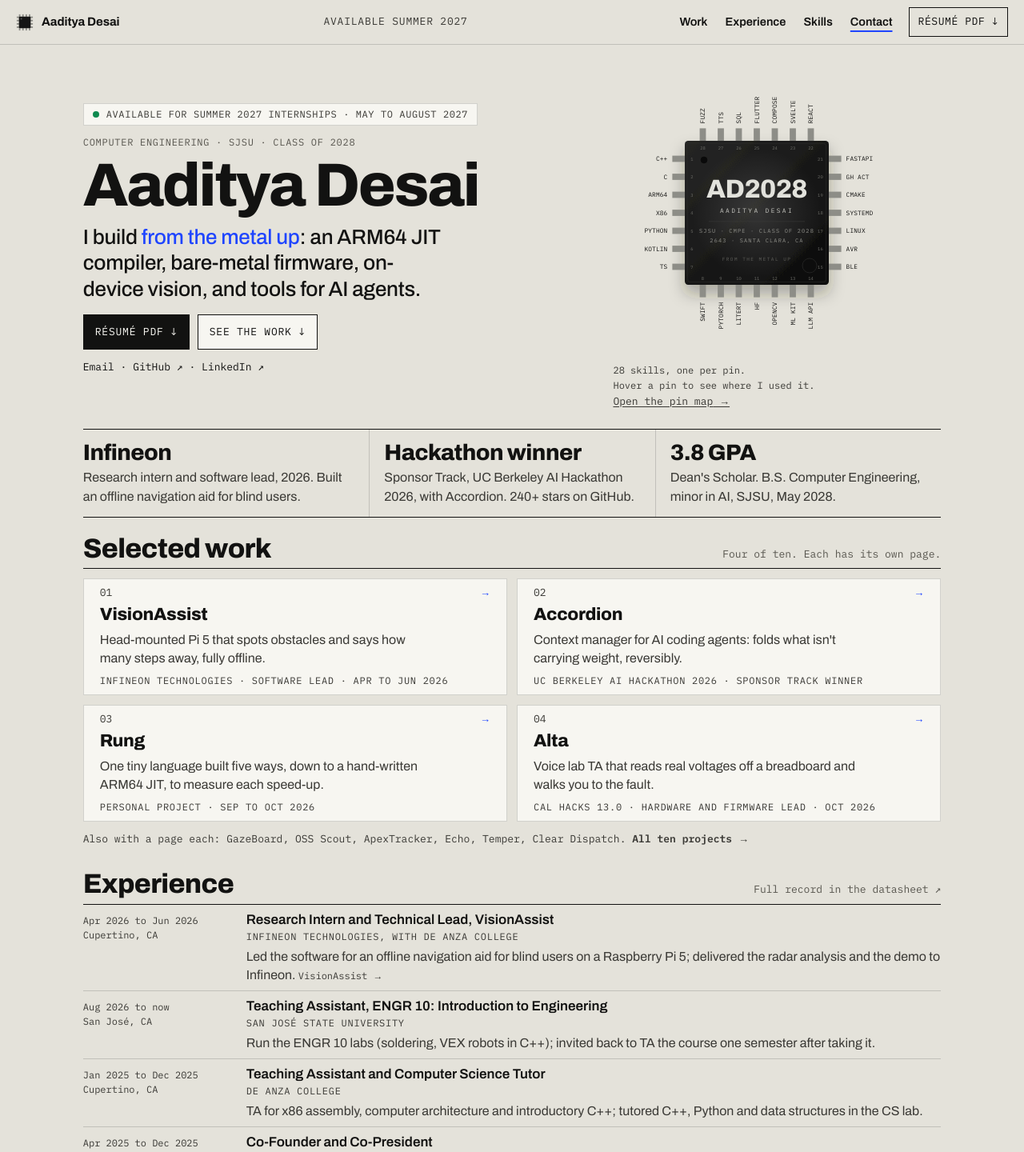
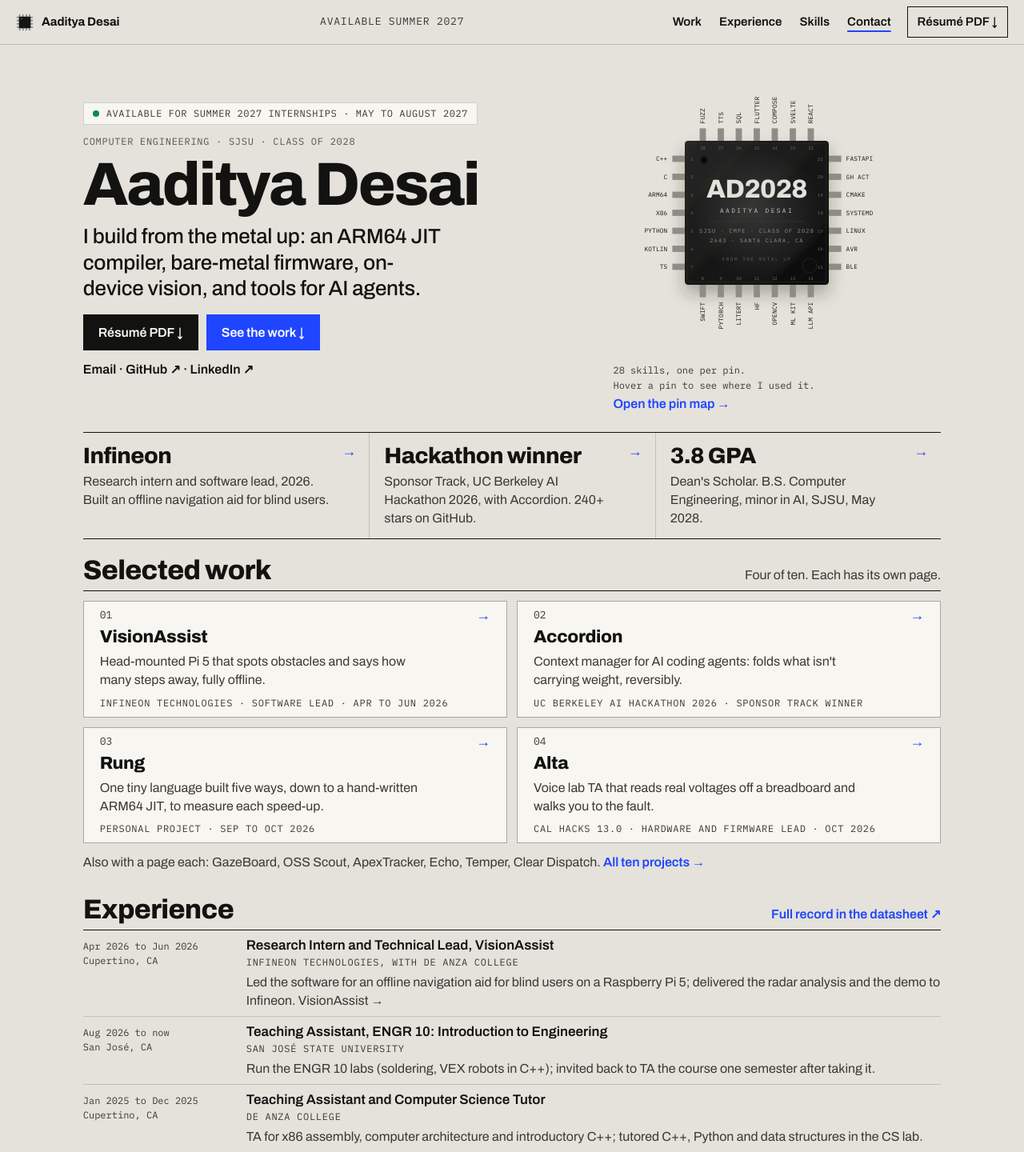
Before and after one commit to aadityad12/aadityad.dev, a Next.js app: page / in a window 1280 px wide. Shown: the top 1440 px of the page at 80% size. Built offline with nearby package versions, Linux system fonts and the light colour scheme.

Commit message:
13 Voice: actions in sans, accent for clickable things, cards that look clickable
Co-authored-by: factory-droid[bot] <138933559+factory-droid[bot]@users.noreply.github.com>

```diff
--- a/app/components/brief/Experience.tsx
+++ b/app/components/brief/Experience.tsx
@@ -6,7 +6,7 @@ export default function Experience() {
     <section id="experience" className="brief-xp" aria-labelledby="experience-h">
       <header className="pi-head">
         <h2 id="experience-h">Experience</h2>
-        <p><Link href="/datasheet/#revisions">Full record in the datasheet ↗</Link></p>
+        <p><Link className="cta" href="/datasheet/#revisions">Full record in the datasheet ↗</Link></p>
       </header>
       <ol className="xp">
         {EXPERIENCE.map((job) => (
--- a/app/components/brief/Hero.tsx
+++ b/app/components/brief/Hero.tsx
@@ -1,20 +1,6 @@
 import { BRIEF, EMAIL, GITHUB, LINKEDIN, RESUME } from "../../content";
 import Chip from "../Chip";
 import HeroChip from "./HeroChip";
-
-const EM = "from the metal up";
-
-function Lead({ text }: { text: string }) {
-  const i = text.indexOf(EM);
-  if (i < 0) return <>{text}</>;
-  return (
-    <>
-      {text.slice(0, i)}
-      <em>{EM}</em>
-      {text.slice(i + EM.length)}
-    </>
-  );
-}
 
 export default function Hero() {
   return (
@@ -25,12 +11,10 @@ export default function Hero() {
         </p>
         <p className="brief-eyebrow">{BRIEF.eyebrow}</p>
         <h1 id="brief-name">Aaditya Desai</h1>
-        <p className="brief-lead">
-          <Lead text={BRIEF.lead} />
-        </p>
+        <p className="brief-lead">{BRIEF.lead}</p>
         <div className="actions">
           <a className="button primary" href={RESUME}>Résumé PDF ↓</a>
-          <a className="button" href="#work">See the work ↓</a>
+          <a className="button accent" href="#work">See the work ↓</a>
           <span className="actions-links">
             <a href={`mailto:${EMAIL}`}>Email</a> ·{" "}
             <a href={GITHUB} target="_blank" rel="noreferrer">GitHub ↗</a> ·{" "}
@@ -43,7 +27,7 @@ export default function Hero() {
         <p className="brief-cap">
           {BRIEF.chip.line}
           <span className="brief-cap-hover">{BRIEF.chip.hover}</span>
-          <a href="/skills/" data-skills>{BRIEF.chip.action} →</a>
+          <a className="cta" href="/skills/" data-skills>{BRIEF.chip.action} →</a>
         </p>
       </div>
       <a className="brief-chipcard" href="/skills/" data-skills>
--- a/app/components/brief/Work.tsx
+++ b/app/components/brief/Work.tsx
@@ -37,7 +37,7 @@ export default function Work() {
             {i > 0 && ", "}<a href={`/work/${note.id}/`}>{note.title}</a>
           </Fragment>
         ))}.{" "}
-        <Link className="wk-all" href="/work/" prefetch={false}>All ten projects →</Link>
+        <Link className="cta" href="/work/" prefetch={false}>All ten projects →</Link>
       </p>
     </section>
   );
--- a/app/globals.css
+++ b/app/globals.css
@@ -10,6 +10,7 @@
   --muted: #706e66;
   --hair: rgba(18, 18, 17, 0.16);
   --hair-2: rgba(18, 18, 17, 0.07);
+  --hair-strong: rgba(18, 18, 17, 0.34); /* resting border of a clickable card */
   --accent: #1f45ff;
   --accent-ink: #1233d9;
   --accent-wash: rgba(31, 69, 255, 0.09);
@@ -80,13 +81,13 @@ a:hover { color: var(--accent-ink); }
 .mast-crumb b { color: var(--ink); font-weight: 600; }
 .mast-end { grid-column: 3; display: flex; align-items: center; gap: 4px; font-family: var(--mono); font-size: 11.5px; text-transform: uppercase; letter-spacing: 0.05em; }
 .mast-nav { display: flex; align-items: center; gap: 2px; }
-.mast-nav a { font-family: var(--sans); font-size: 14.5px; font-weight: 600; text-transform: none; letter-spacing: 0; text-decoration: none; padding: 8px 10px; white-space: nowrap; }
+.mast-nav a { font-family: var(--sans); font-size: 15px; font-weight: 600; text-transform: none; letter-spacing: 0; text-decoration: none; padding: 8px 10px; white-space: nowrap; }
 .mast-nav a:hover { background: var(--ink); color: var(--paper); }
 .mast-nav a[aria-current] { text-decoration: underline; text-decoration-color: var(--accent); text-decoration-thickness: 2px; text-underline-offset: 6px; }
-.mast .pdf { font-size: 13px; border: 1px solid var(--ink); padding: 7px 11px; margin-left: 6px; text-decoration: none; white-space: nowrap; }
+.mast .pdf { font-family: var(--sans); font-size: 15px; font-weight: 600; text-transform: none; letter-spacing: 0; border: 1px solid var(--ink); padding: 7px 12px; margin-left: 6px; text-decoration: none; white-space: nowrap; }
 .mast .pdf:hover { background: var(--accent); border-color: var(--accent); color: #fff; }
 .mast-menu { display: none; position: relative; }
-.mast-menu summary { font-family: var(--sans); font-size: 14px; font-weight: 600; text-transform: none; letter-spacing: 0; white-space: nowrap; list-style: none; cursor: pointer; border: 1px solid var(--hair); padding: 6px 10px; user-select: none; }
+.mast-menu summary { font-family: var(--sans); font-size: 15px; font-weight: 600; text-transform: none; letter-spacing: 0; white-space: nowrap; list-style: none; cursor: pointer; border: 1px solid var(--hair); padding: 6px 10px; user-select: none; }
 .mast-menu summary::-webkit-details-marker { display: none; }
 .mast-menu summary::after { content: " +"; }
 .mast-menu[open] summary::after { content: " \2212"; }
@@ -170,12 +171,17 @@ a:hover { color: var(--accent-ink); }
 .actions { display: flex; flex-wrap: wrap; gap: 10px; margin-top: 28px; }
 .button {
   display: inline-flex; align-items: center; gap: 8px; text-decoration: none;
-  font-family: var(--mono); font-size: 12px; text-transform: uppercase; letter-spacing: 0.06em;
-  padding: 11px 14px; border: 1px solid var(--ink); background: var(--paper); transition: background 0.15s, color 0.15s;
+  font-family: var(--sans); font-size: 16px; font-weight: 600; line-height: 1.2; letter-spacing: -0.005em;
+  padding: 12px 18px; border: 1px solid var(--ink); background: var(--paper); color: var(--ink);
+  transition: background 0.15s, color 0.15s, border-color 0.15s;
 }
 .button:hover { background: var(--ink); color: var(--paper); }
 .button.primary { background: var(--ink); color: var(--paper); }
 .button.primary:hover { background: var(--accent); border-color: var(--accent); color: #fff; }
+.button.accent { background: var(--accent); border-color: var(--accent); color: #fff; }
+.button.accent:hover { background: var(--accent-ink); border-color: var(--accent-ink); }
+.cta { font-family: var(--sans); font-size: 16px; font-weight: 600; letter-spacing: -0.005em; color: var(--accent); text-decoration: none; white-space: nowrap; }
+.cta:hover, .cta:focus-visible { color: var(--accent-ink); text-decoration: underline; text-decoration-thickness: 2px; text-underline-offset: 4px; }
 
 .front { display: grid; grid-template-columns: 1.15fr 0.85fr 1.2fr; gap: 0; margin-top: clamp(30px, 4vw, 54px); border-top: 2px solid var(--ink); }
 .front > div { padding: 14px 22px 4px 0; }
@@ -449,15 +455,14 @@ main.brief .avail i { flex: none; width: 8px; height: 8px; border-radius: 50%; b
 main.brief .brief-eyebrow { margin: 0 0 12px; font-family: var(--mono); font-size: 12px; letter-spacing: 0.06em; text-transform: uppercase; color: #58564f; }
 main.brief h1 { margin: 0; font-weight: 800; font-stretch: 112%; font-size: clamp(44px, 7vw, 76px); line-height: 0.95; letter-spacing: -0.03em; }
 main.brief .brief-lead { margin: 20px 0 0; font-size: clamp(21px, 2.1vw, 26px); line-height: 1.25; font-weight: 500; letter-spacing: -0.01em; max-width: 30ch; }
-main.brief .brief-lead em { font-style: normal; color: var(--accent); }
 main.brief .actions { margin-top: 24px; }
-main.brief .actions .button { font-size: 13px; }
-main.brief .actions-links { flex-basis: 100%; margin-top: 2px; font-family: var(--mono); font-size: 13px; line-height: 1.5; }
+main.brief .actions-links { flex-basis: 100%; margin-top: 2px; font-family: var(--sans); font-size: 16px; font-weight: 600; line-height: 1.5; }
+main.brief .actions-links a { text-decoration: none; }
+main.brief .actions-links a:hover { text-decoration: underline; }
 
 main.brief .brief-chip { min-width: 0; }
 main.brief .brief-chip .chip-wrap { max-width: 520px; }
 main.brief .brief-cap { display: flex; flex-direction: column; gap: 6px; margin: 8px auto 0; max-width: 520px; font-family: var(--mono); font-size: 12px; line-height: 1.45; color: var(--ink-2); }
-main.brief .brief-cap a { align-self: start; color: var(--ink-2); font-size: 13px; text-decoration: underline; text-underline-offset: 2px; }
 main.brief .brief-chip .chip-tip { font-size: 16px; }
 main.brief .brief-chip .chip-tip .t, main.brief .brief-chip .chip-tip .u { font-size: 12px; }
 main.brief .brief-chipcard { display: none; align-items: center; grid-template-columns: 120px minmax(0, 1fr); gap: 12px; padding: 12px; border: 1px solid var(--hair); background: var(--paper); color: var(--ink); text-decoration: none; }
@@ -479,6 +484,9 @@ main.brief .facts li + li { border-left: 1px solid var(--hair); }
 main.brief .facts a { display: block; height: 100%; padding: 14px 20px 14px 18px; text-decoration: none; }
 main.brief .facts li:first-child a { padding-left: 0; }
 main.brief .facts a:hover { background: var(--paper); color: inherit; }
+main.brief .facts a { position: relative; padding-right: 44px; }
+main.brief .facts a::after { content: "→"; position: absolute; right: 16px; top: 14px; font-family: var(--mono); font-size: 18px; line-height: 1; color: var(--accent); transition: transform 0.15s; }
+main.brief .facts a:hover::after, main.brief .facts a:focus-visible::after { transform: translateX(4px); }
 main.brief .facts b { display: block; font-size: clamp(22px, 2.2vw, 28px); font-weight: 800; font-stretch: 112%; letter-spacing: -0.02em; line-height: 1.1; }
 main.brief .facts span { display: block; margin-top: 4px; font-size: 16px; line-height: 1.45; color: var(--ink-2); }
 
@@ -487,7 +495,7 @@ main.brief .facts span { display: block; margin-top: 4px; font-size: 16px; line-
   main.brief .brief-chip .chip-wrap, main.brief .brief-cap { max-width: 320px; }
   main.brief .facts { grid-template-columns: minmax(0, 1fr); }
   main.brief .facts li + li { border-left: 0; border-top: 1px solid var(--hair); }
-  main.brief .facts a { padding: 14px 0; }
+  main.brief .facts a { padding: 14px 44px 14px 0; }
 }
 @media (max-width: 767px) {
   main.brief .brief-cap-hover { display: none; }
@@ -501,23 +509,26 @@ main.brief .facts span { display: block; margin-top: 4px; font-size: 16px; line-
 main.brief .brief-work { margin-top: clamp(28px, 4vw, 48px); }
 main.brief .pi-head { display: flex; flex-wrap: wrap; align-items: baseline; justify-content: space-between; gap: 6px 24px; padding-bottom: 10px; border-bottom: 1px solid var(--ink); }
 main.brief .pi-head h2 { margin: 0; font-size: clamp(26px, 3vw, 34px); font-weight: 800; font-stretch: 112%; letter-spacing: -0.02em; line-height: 1.1; }
-main.brief .pi-head p { margin: 0; font-family: var(--mono); font-size: 13px; line-height: 1.45; color: #58564f; }
+main.brief .pi-head p { margin: 0; font-family: var(--sans); font-size: 16px; line-height: 1.45; color: var(--ink-2); }
 main.brief .wk { display: grid; grid-template-columns: repeat(2, minmax(0, 1fr)); gap: 16px; list-style: none; margin: 16px 0 0; padding: 0; }
-main.brief .wk-card { display: block; position: relative; height: 100%; padding: 18px 20px; border: 1px solid var(--hair); background: var(--paper); color: var(--ink); text-decoration: none; }
+main.brief .wk-card { display: block; position: relative; height: 100%; padding: 18px 20px; border: 1px solid var(--hair-strong); background: var(--paper); color: var(--ink); text-decoration: none; }
 main.brief .wk-card:hover, main.brief .wk-card:focus-visible { border-color: var(--ink); }
+main.brief .wk-card:hover h3, main.brief .wk-card:focus-visible h3 { text-decoration: underline; text-decoration-color: var(--accent); text-decoration-thickness: 2px; text-underline-offset: 4px; }
 main.brief .wk-n, main.brief .wk-a { font-family: var(--mono); font-size: 13px; line-height: 1.4; }
 main.brief .wk-n { display: block; margin-bottom: 10px; color: var(--ink-2); }
 main.brief .wk-a { position: absolute; top: 18px; right: 20px; color: var(--accent); transition: transform 0.15s; }
+main.brief .wk-a { font-size: 18px; line-height: 1; }
 main.brief .wk-card:hover .wk-a, main.brief .wk-card:focus-visible .wk-a { transform: translateX(4px); }
 main.brief .wk-card h3 { margin: 0; font-size: 22px; font-weight: 800; font-stretch: 112%; letter-spacing: -0.015em; line-height: 1.15; }
 main.brief .wk-card p { margin: 10px 0 0; max-width: 44ch; font-size: 16px; color: var(--ink-2); line-height: 1.45; }
 main.brief .wk-card small { display: block; margin-top: 12px; font-family: var(--mono); font-size: 12px; color: var(--ink-2); line-height: 1.5; text-transform: uppercase; letter-spacing: 0.06em; }
-main.brief .wk-more { margin: 16px 0 0; font-family: var(--mono); font-size: 13px; color: var(--ink-2); line-height: 1.5; }
-main.brief .wk-all { font-weight: 600; }
+main.brief .wk-more { margin: 16px 0 0; font-family: var(--sans); font-size: 16px; color: var(--ink-2); line-height: 1.5; }
 @media (max-width: 899px) { main.brief .wk { grid-template-columns: minmax(0, 1fr); } }
 @media (prefers-reduced-motion: reduce) {
   main.brief .wk-a { transition: none; }
   main.brief .wk-card:hover .wk-a, main.brief .wk-card:focus-visible .wk-a { transform: none; }
+  main.brief .facts a::after { transition: none; }
+  main.brief .facts a:hover::after, main.brief .facts a:focus-visible::after { transform: none; }
 }
 
 /* ---- experience ---- */
@@ -530,7 +541,6 @@ main.brief .xp-body { min-width: 0; }
 main.brief .xp h3 { margin: 0; font-size: 17px; font-weight: 600; line-height: 1.3; }
 main.brief .xp .org { display: block; margin: 2px 0 0; font-family: var(--mono); font-size: 12px; line-height: 1.4; text-transform: uppercase; letter-spacing: 0.06em; color: var(--ink-2); }
 main.brief .xp-sum { margin: 6px 0 0; max-width: 60ch; font-size: 16px; line-height: 1.45; color: var(--ink-2); }
-main.brief .xp-sum a { font-family: var(--mono); font-size: 12px; white-space: nowrap; }
 
 /* ---- credentials ---- */
 main.brief .cred-cols { display: grid; grid-template-columns: minmax(0, 1fr); gap: 18px clamp(24px, 4vw, 56px); padding-top: 18px; }
@@ -555,12 +565,11 @@ main.brief .about-text { margin: 14px 0 0; max-width: 62ch; font-size: 16px; lin
 /* ---- contact ---- */
 .brief-contact { margin-top: clamp(28px, 4vw, 56px); border-top: 1px solid var(--ink); background: var(--paper); }
 .brief-contact .contact-in { max-width: 1180px; margin: 0 auto; padding: clamp(32px, 5vw, 56px) var(--pad) 28px; }
-.brief-contact .contact-kicker { margin: 0 0 12px; font-family: var(--mono); font-size: 12px; letter-spacing: 0.06em; text-transform: uppercase; color: var(--accent-ink); }
+.brief-contact .contact-kicker { margin: 0 0 12px; font-family: var(--mono); font-size: 12px; letter-spacing: 0.06em; text-transform: uppercase; color: var(--ink-2); }
 .brief-contact h2 { margin: 0; font-size: clamp(36px, 6vw, 48px); font-weight: 800; font-stretch: 112%; letter-spacing: -0.03em; line-height: 1; }
 .brief-contact .contact-line { margin: 16px 0 0; max-width: 56ch; font-size: 17px; line-height: 1.5; color: var(--ink-2); }
 .brief-contact .contact-actions { display: flex; flex-wrap: wrap; gap: 10px; margin-top: 24px; }
-.brief-contact .contact-actions .button { font-size: 13px; }
-.brief-contact .button.primary { text-transform: none; letter-spacing: 0; overflow-wrap: anywhere; }
+.brief-contact .button.primary { overflow-wrap: anywhere; }
 .brief-contact .contact-foot { display: grid; grid-template-columns: repeat(3, minmax(0, 1fr)); gap: 8px 24px; margin-top: 36px; padding-top: 14px; border-top: 1px solid var(--hair); font-family: var(--mono); font-size: 13px; line-height: 1.5; color: var(--ink-2); }
 .brief-contact .contact-foot span:nth-child(2) { text-align: center; }
 .brief-contact .contact-foot span:nth-child(3) { text-align: right; }
@@ -620,12 +629,11 @@ main.work { max-width: 1080px; margin: 0 auto; padding: 0 var(--pad) clamp(40px,
 .work-crumbs { display: flex; justify-content: space-between; gap: 12px; margin-bottom: 18px; font-family: var(--mono); font-size: 13px; text-transform: uppercase; color: var(--ink-2); }
 .work-crumbs a { font-weight: 600; }
 .work-meta { display: flex; flex-wrap: wrap; gap: 4px 0; margin: 0 0 14px; font-family: var(--mono); font-size: 12px; letter-spacing: 0.06em; text-transform: uppercase; color: var(--ink-2); }
-.work-meta span:first-child { color: var(--accent); font-weight: 600; }
+.work-meta span:first-child { color: var(--ink); font-weight: 600; }
 .work-meta span:not(:last-child)::after { content: "·"; margin: 0 0.7em; color: var(--muted); }
 .work-head h1 { margin: 0; font-size: clamp(44px, 9vw, 72px); font-weight: 800; font-stretch: 118%; line-height: 0.95; letter-spacing: -0.035em; overflow-wrap: anywhere; }
 .work-head .hook { margin: 16px 0 0; font-size: clamp(19px, 2.6vw, 26px); line-height: 1.3; font-weight: 500; letter-spacing: -0.01em; max-width: 40ch; }
 .work-links { display: flex; flex-wrap: wrap; align-items: center; gap: 8px; margin-top: 22px; }
-.work-links .button { font-size: 13px; }
 .work-figure { margin-top: 8px; }
 .work-fig-narrow { max-width: 720px; margin: 0 auto; }
 .work-figure .fig-body { max-height: none; }
@@ -655,7 +663,7 @@ main.work { max-width: 1080px; margin: 0 auto; padding: 0 var(--pad) clamp(40px,
 .work .an-photo-row { flex-wrap: wrap; overflow: visible; }
 .work-foot { margin-top: 32px; padding-top: 14px; border-top: 2px solid var(--ink); }
 .work-foot-cards { display: grid; grid-template-columns: minmax(0, 1fr); gap: 16px; }
-.work-card { display: flex; flex-direction: column; padding: 16px 18px; border: 1px solid var(--hair); background: var(--paper); text-decoration: none; }
+.work-card { display: flex; flex-direction: column; padding: 16px 18px; border: 1px solid var(--hair-strong); background: var(--paper); text-decoration: none; }
 .work-card:hover, .work-card:focus-visible { border-color: var(--ink); }
 .work-card-k { font-family: var(--mono); font-size: 12px; text-transform: uppercase; color: var(--ink-2); }
 .work-card b { font-size: 22px; font-weight: 800; font-stretch: 112%; }
--- a/scripts/check-brief.mjs
+++ b/scripts/check-brief.mjs
@@ -24,7 +24,7 @@ const REQUIRED = [
   "Get in touch.",
   "aaditya.d.desai@gmail.com",
 ];
-const RE = /<(h1|h2|h3|b|strong|small)\b[^>]*>([\s\S]*?)<\/\1>|<a\b[^>]*class="button[^"]*"[^>]*>([\s\S]*?)<\/a>|<(?:p|span|div)\b[^>]*class="(?:avail|brief-eyebrow)[^"]*"[^>]*>([\s\S]*?)<\/(?:p|span|div)>|<span class="tag[^"]*"[^>]*>([\s\S]*?)<\/span>/g;
+const RE = /<(h1|h2|h3|b|strong|small)\b[^>]*>([\s\S]*?)<\/\1>|<a\b[^>]*class="(button|cta)[^"]*"[^>]*>([\s\S]*?)<\/a>|<(?:p|span|div)\b[^>]*class="(?:avail|brief-eyebrow)[^"]*"[^>]*>([\s\S]*?)<\/(?:p|span|div)>|<span class="tag[^"]*"[^>]*>([\s\S]*?)<\/span>/g;
 const BANNED = [
   /38\.84/, /200 ms/, /1,200/, /≈/, /525/, /4\.54/, /0\.63/, /14\.41/,
   /team of/i, /-person/i, /\bsolo\b/i, /\(in progress\)/i,
@@ -44,8 +44,8 @@ const pages = new Map(FILES.filter(existsSync).map((file) => {
 }));
 
 const landmarks = [...(pages.get(FILES[0])?.scan ?? "").matchAll(RE)].map((m) => ({
-  kind: m[1] ?? (m[3] !== undefined ? "button" : m[4] !== undefined ? "kicker" : "tag"),
-  text: strip(m[2] ?? m[3] ?? m[4] ?? m[5]),
+  kind: m[1] ?? (m[3] !== undefined ? m[3] : m[5] !== undefined ? "kicker" : "tag"),
+  text: strip(m[2] ?? m[4] ?? m[5] ?? m[6]),
 }));
 console.log("landmark read, /");
 for (const stop of landmarks) console.log(`${stop.kind}\t${stop.text}`);
```
